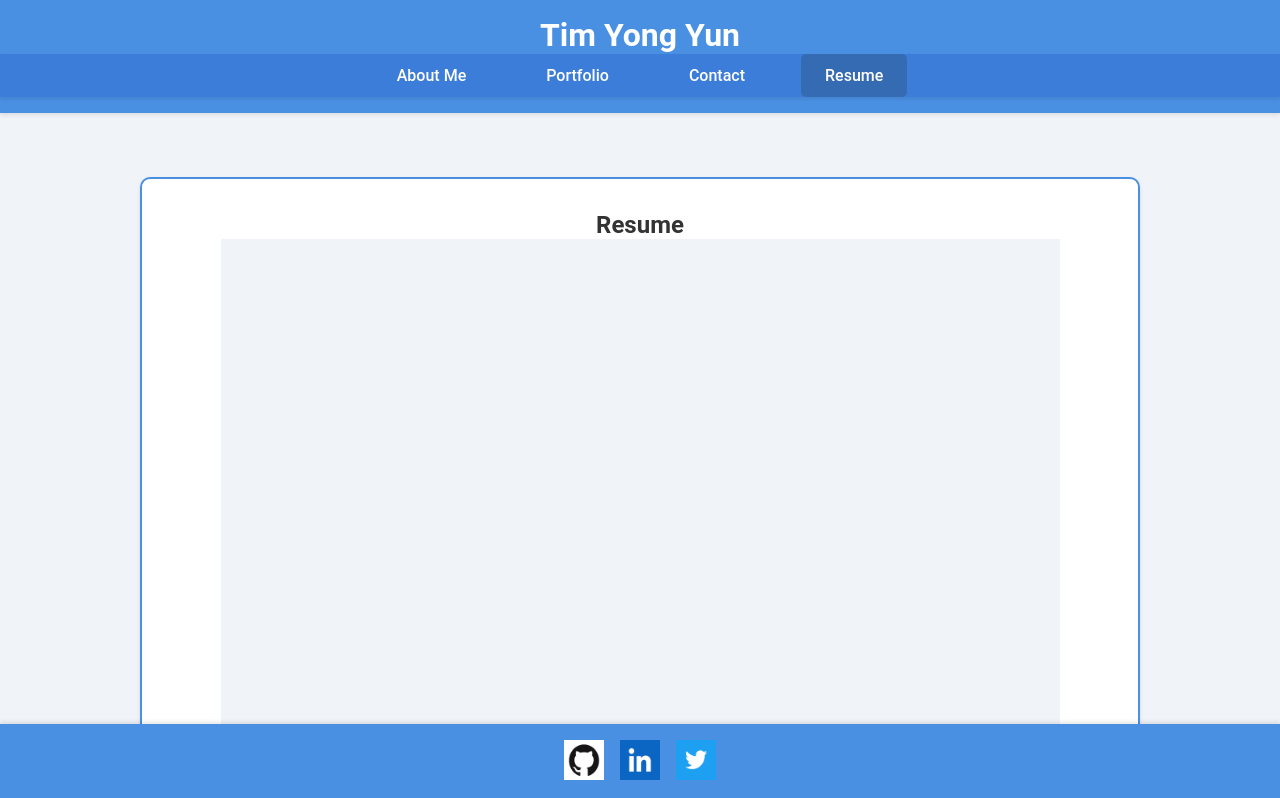
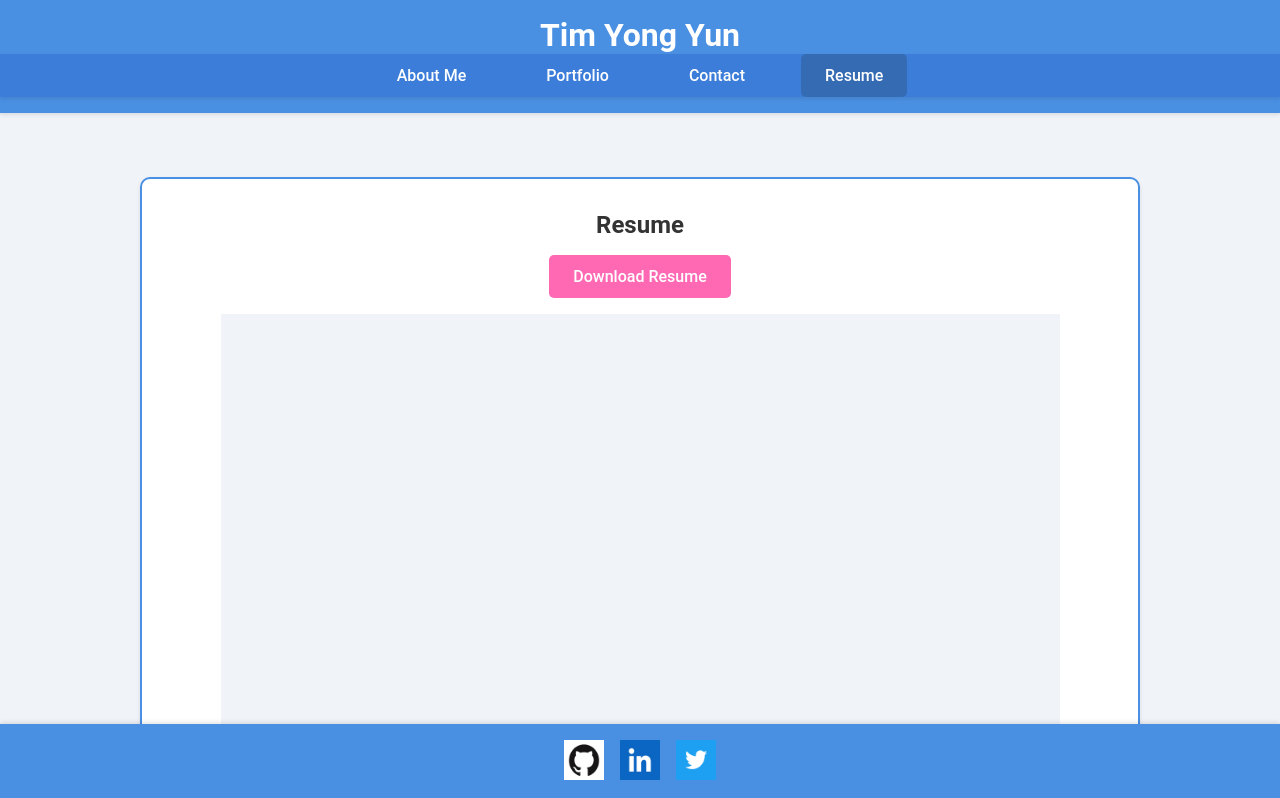
Before and after one commit to sagagi74/Portfolio_Using_React, a React (Vite) app: page /resume in a window 1280 px wide. Shown: the top 798 px of the page. Built offline with nearby package versions, Linux system fonts and the light colour scheme; the HTML template or start-up script is replaced by a standard one.

Commit message:
adding download resume button on resume page

```diff
--- a/src/app.css
+++ b/src/app.css
@@ -158,6 +158,17 @@ footer a:hover {
   transform: scale(1.05);
 }
 
+.btn-download {
+  background-color: #ff69b4;
+  color: #fff;
+  margin: 1rem 0;
+}
+
+.btn-download:hover {
+  background-color: #ff1493;
+  transform: scale(1.05);
+}
+
 /* Portfolio styling */
 .portfolio-grid {
   display: grid;
@@ -204,6 +215,7 @@ footer a:hover {
 
 /* Resume styling */
 .resume {
+  position: relative;
   display: flex;
   flex-direction: column;
   align-items: center;
--- a/src/components/Resume.jsx
+++ b/src/components/Resume.jsx
@@ -1,9 +1,10 @@
 import React from 'react';
 import resume from '../assets/yong.pdf';
-//resume page wiht iframe
+
 const Resume = () => (
   <section className="resume">
     <h2>Resume</h2>
+    <a href={resume} download="Yong_Woo_Yun_Resume.pdf" className="btn btn-download">Download Resume</a>
     <iframe
       src={resume}
       width="100%"
@@ -20,6 +21,7 @@ const Resume = () => (
       <li>Node.js</li>
       <li>Express</li>
       <li>MongoDB</li>
+      {/* Add more proficiencies as needed */}
     </ul>
   </section>
 );
```
